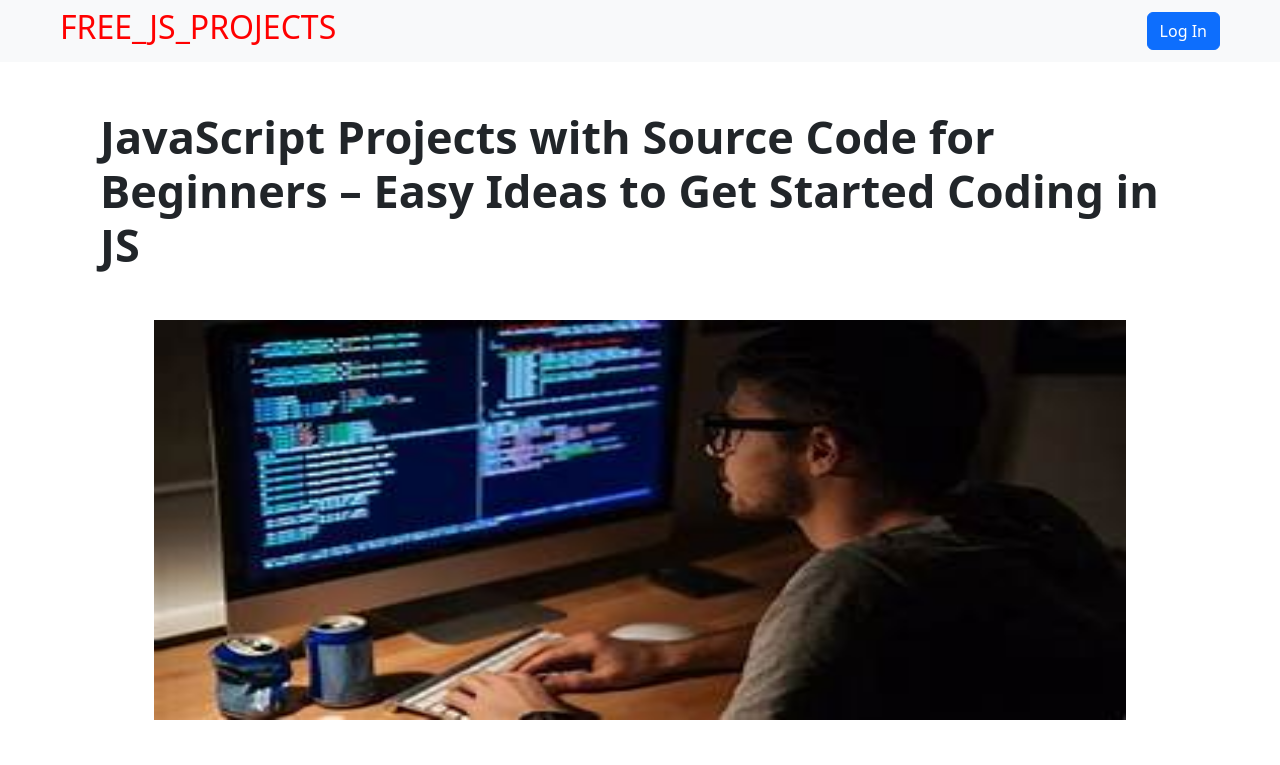
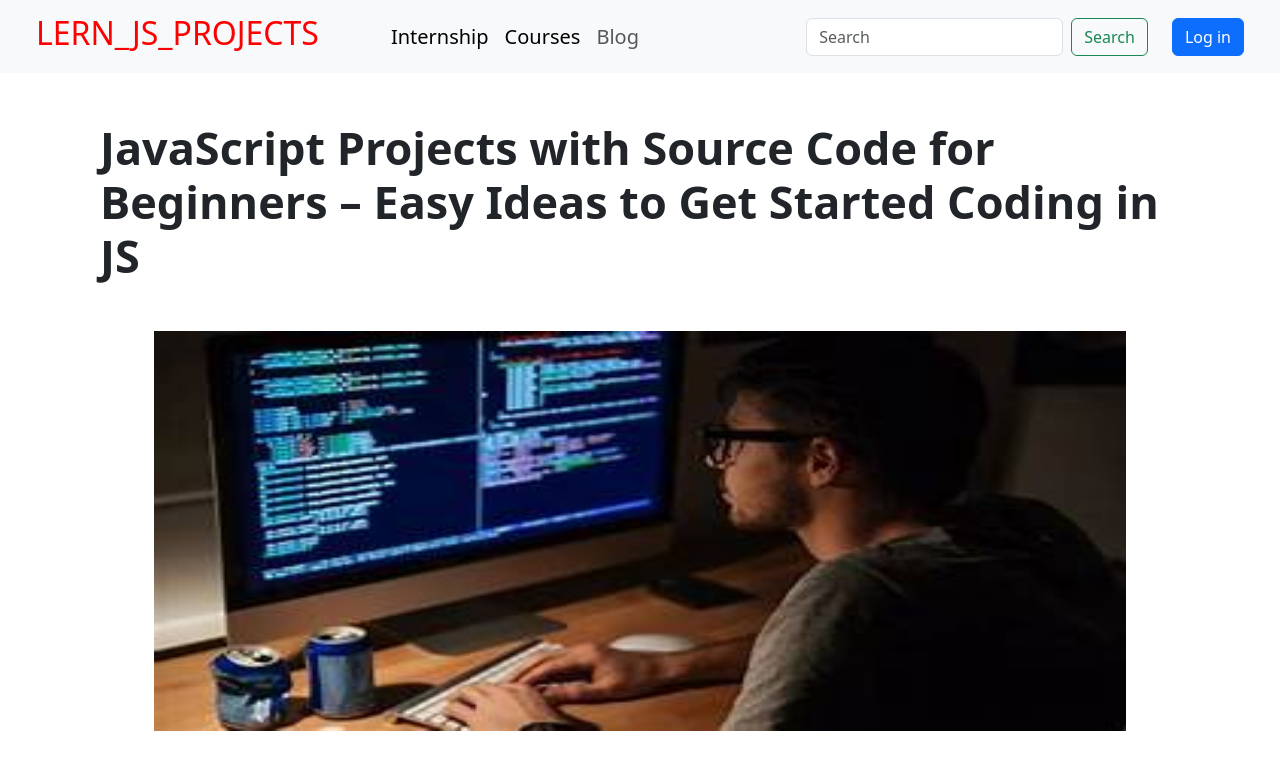
Before and after one commit to BandiniKohare2001/JS-project, a plain HTML site: page index.html in a window 1280 px wide. Shown: the top 765 px of the page. Drawn offline with nearby package versions, Linux system fonts and the light colour scheme.

Commit message:
nav added in home page

```diff
--- a/index.html
+++ b/index.html
@@ -14,16 +14,35 @@
 </head>
 
 <body>
-  <nav class="navbar bg-body-tertiary">
+
+  <nav class="navbar navbar-expand-lg navbar-light bg-light">
     <div class="container-fluid">
-      <!-- <a class="navbar-brand fs-2" href="index.html">
-            <img src="./score-keeper/img/logo.png" alt="Logo" height="50px" class="d-inline-block align-text-top fs-2 ms-5">
-          </a> -->
-      <h1 height="50px" class="d-inline-block align-text-top fs-2 ms-5 logo-hea">FREE_JS_PROJECTS</h1>
+      <button class="navbar-toggler" type="button" data-bs-toggle="collapse" data-bs-target="#navbarTogglerDemo01" aria-controls="navbarTogglerDemo01" aria-expanded="false" aria-label="Toggle navigation">
+        <span class="navbar-toggler-icon"></span>
+      </button>
+      <div class="collapse navbar-collapse" id="navbarTogglerDemo01">
+        <a class="navbar-brand" href="#"><h1 height="50px" class="d-inline-block align-text-top fs-2 ms-4 logo-hea">LERN_JS_PROJECTS</h1></a>
+        <ul class="navbar-nav me-auto mb-2 ms-5 fs-5 mb-lg-0">
+          <li class="nav-item">
+            <a class="nav-link active" aria-current="page" href="#">Internship</a>
+          </li>
+          <li class="nav-item">
+            <a class="nav-link active" aria-current="page" href="#">Courses</a>
+          </li>
+          <li class="nav-item">
+            <a class="nav-link" href="#">Blog</a>
+          </li>
 
-      <button type="button" class="btn btn-primary me-5"> Log In</button>
+        </ul>
+        <form class="d-flex">
+          <input class="form-control me-2" type="search" placeholder="Search" aria-label="Search">
+          <button class="btn btn-outline-success" type="submit">Search</button>
+        </form>
+        <button class="btn btn-primary mx-4" type="button">Log in</button>
+      </div>
     </div>
   </nav>
+
   <div class="body-structure">
     <h1 class="my-5 text-color">JavaScript Projects with Source Code for Beginners – Easy Ideas to Get Started Coding in
       JS</h1>
```
